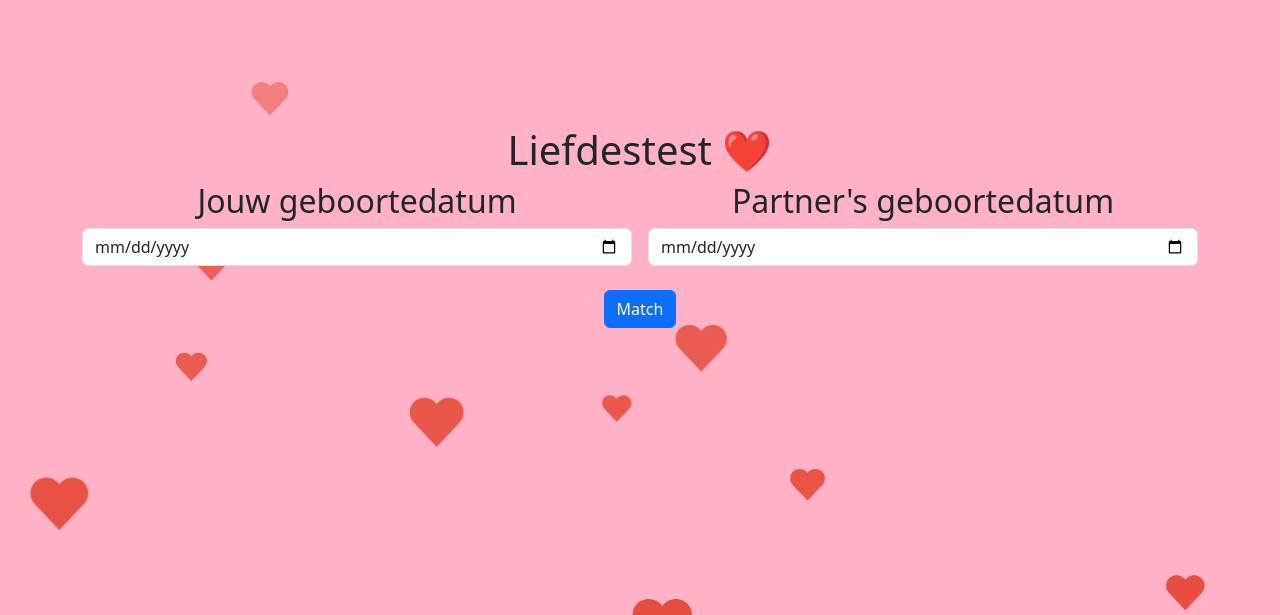
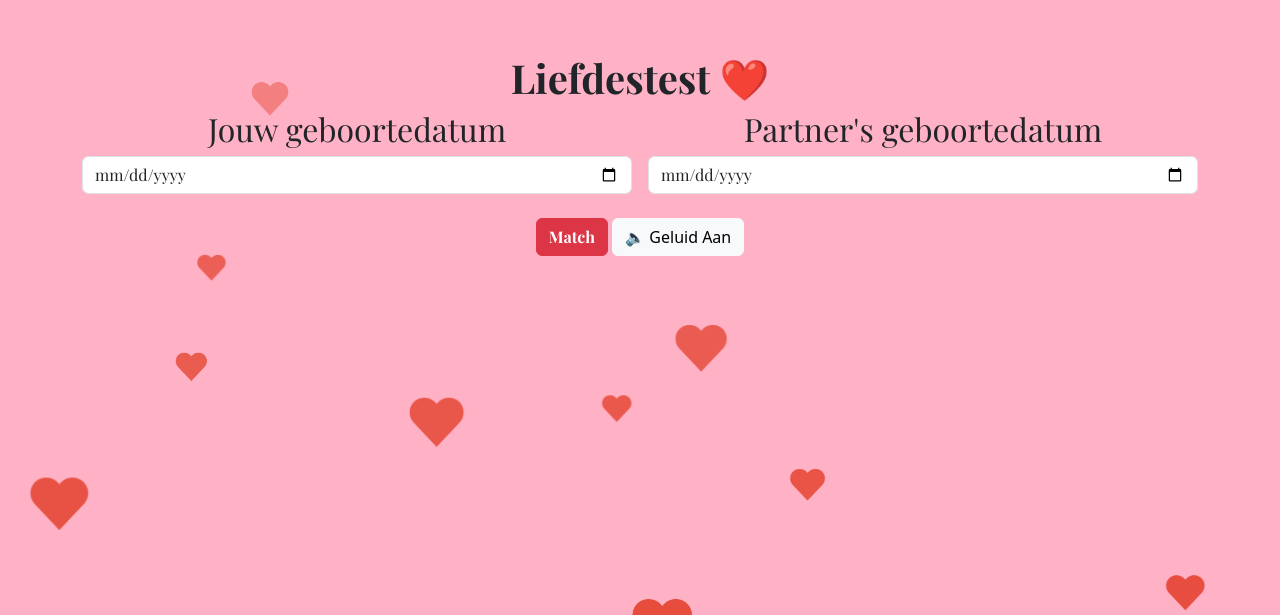
Before and after one commit to MohammadAli-K/Valentijn-Hackathon, a plain HTML site: page index.html in a window 1280 px wide. Shown: the part 185-800 px from the top of the page. Drawn offline with nearby package versions, Linux system fonts and the light colour scheme.

Commit message:
aub voor de liefde van de wereld en die van god blijf hier nu af met je handjes het werkt nu pas je wat aan overleg!!!!!!!!!!!!!!!!!!!!!!!!!

```diff
--- a/LoveTester.js
+++ b/LoveTester.js
@@ -30,19 +30,44 @@ document.addEventListener("DOMContentLoaded", function () {
         }, duration * 1000);
     }
 
-    test();
-
     // Genereer constant nieuwe bubbels
     setInterval(createBubble, 500);
 
     // GELUIDEN INSTELLEN
-    const clickSound = new Audio("sounds/click.mp3");
+    const clickSound = new Audio("sounds/click.mp3");  // Voeg clickSound toe
+    const resultSound = new Audio("sounds/result.mp3"); // Voeg resultSound toe
     const oofSound = new Audio("sounds/sad.mp3");
     const jippieSound = new Audio("sounds/jippie.mp3");
 
+    // Achtergrondmuziek instellen
+    const backgroundMusic = new Audio("sounds/background-music.mp3");
+    backgroundMusic.loop = true;
+    backgroundMusic.volume = 0.5;
 
+    const soundButton = document.getElementById("toggleSound");
 
-    //Functie voor random percentage
+    // Check of er een eerdere voorkeur is opgeslagen
+    if (localStorage.getItem("music") === "on") {
+        backgroundMusic.play();
+        soundButton.innerHTML = "🔊 Geluid Uit";
+    } else {
+        soundButton.innerHTML = "🔈 Geluid Aan";
+    }
+
+    // Knop klikken = muziek aan/uit en opslaan
+    soundButton.addEventListener("click", function () {
+        if (backgroundMusic.paused) {
+            backgroundMusic.play();
+            soundButton.innerHTML = "🔊 Geluid Uit";
+            localStorage.setItem("music", "on");
+        } else {
+            backgroundMusic.pause();
+            soundButton.innerHTML = "🔈 Geluid Aan";
+            localStorage.setItem("music", "off");
+        }
+    });
+
+    // Functie voor random percentage
     function getRandomLovePercentage() {
         return Math.floor(Math.random() * 101); // 0 t/m 100%
     }
@@ -56,13 +81,13 @@ document.addEventListener("DOMContentLoaded", function () {
         return "Jullie zijn beter als vrienden... 💔";
     }
 
-    //Functie om de test op te slaan
+    // Functie om de test op te slaan
     function saveLoveResult(birth1, birth2, percentage, message) {
         const resultData = { birth1, birth2, percentage, message };
         localStorage.setItem("loveResult", JSON.stringify(resultData));
     }
 
-    //Eventlistener voor de knop
+    // Eventlistener voor de knop
     const matchButton = document.getElementById("matchButton");
 
     if (matchButton) {
@@ -80,7 +105,7 @@ document.addEventListener("DOMContentLoaded", function () {
             const percentage = getRandomLovePercentage();
             const message = getLoveMessage(percentage);
 
-            clickSound.play();
+            clickSound.play();  // Klikgeluid afspelen
 
             document.getElementById("resultDiv").innerHTML = `
                 <h2>${birth1} ❤️ ${birth2}</h2>
@@ -88,12 +113,12 @@ document.addEventListener("DOMContentLoaded", function () {
                 <p>${message}</p>
             `;
 
-            setTimeout(() => resultSound.play(), 500);
+            setTimeout(() => resultSound.play(), 500);  // Geluid voor resultaat
 
             if (percentage < 40) {
-                oofSound.play();
+                oofSound.play();  // Foutgeluid
             } else {
-                jippieSound.play();
+                jippieSound.play();  // Succesgeluid
             }
 
             saveLoveResult(birth1, birth2, percentage, message);
@@ -102,18 +127,10 @@ document.addEventListener("DOMContentLoaded", function () {
         console.error("ERROR: matchButton niet gevonden!");
     }
 
-    //Verwijder oude resultaten bij het openen van de pagina
+    // Verwijder oude resultaten bij het openen van de pagina
     window.onload = function () {
         document.getElementById("resultDiv").innerHTML = "";
         document.getElementById("birth1").value = "";
         document.getElementById("birth2").value = "";
     };
 });
-
-    // Achtergrondmuziek
-    function test (){
-        const backgroundMusic = new Audio("sounds/background-music.mp3");
-        backgroundMusic.loop = true;
-        backgroundMusic.volume = 0.5;
-        backgroundMusic.play();
-    }
--- a/index.html
+++ b/index.html
@@ -6,6 +6,9 @@
     <meta name="viewport" content="width=device-width, initial-scale=1.0">
     <title>Liefdestest ❤️</title>
     <link href="https://cdn.jsdelivr.net/npm/bootstrap@5.3.3/dist/css/bootstrap.min.css" rel="stylesheet">
+    <link rel="preconnect" href="https://fonts.googleapis.com">
+    <link rel="preconnect" href="https://fonts.gstatic.com" crossorigin>
+    <link href="https://fonts.googleapis.com/css2?family=Playfair+Display:wght@400;700;900&display=swap" rel="stylesheet">
     <link rel="stylesheet" href="style.css">
 </head>
 
@@ -25,26 +28,32 @@
         <div class="bubble"></div>
     </div>
 
-    <!-- Hoofdcontent -->
-    <div class="container mt-5 text-center">
-        <h1>Liefdestest ❤️</h1>
+    <div class="container mt-1 text-center">
+        <h1 class="playfair-display-bold">Liefdestest ❤️</h1>
 
         <div class="row g-3">
             <div class="col-sm-6">
-                <h2>Jouw geboortedatum</h2>
-                <input type="date" id="birth1" class="form-control">
+                <h2 class="playfair-display">Jouw geboortedatum</h2>
+                <input type="date" id="birth1" class="form-control playfair-display">
             </div>
+
             <div class="col-sm-6">
-                <h2>Partner's geboortedatum</h2>
-                <input type="date" id="birth2" class="form-control">
+                <h2 class="playfair-display">Partner's geboortedatum</h2>
+                <input type="date" id="birth2" class="form-control playfair-display">
             </div>
         </div>
 
         <br>
-        <button id="matchButton" class="btn btn-primary">Match</button>
+
+        <!-- knop -->
+        <button id="matchButton" class="btn btn-danger playfair-display-bold">Match</button>
+        <button id="toggleSound" class="btn btn-light">🔊 Geluid Aan</button>
+
 
         <br><br>
-        <div id="resultDiv"></div>
+
+        <!-- Resultaatweergave -->
+        <div id="resultDiv" class="playfair-display"></div>
     </div>
 
     <script src="LoveTester.js"></script>
--- a/style.css
+++ b/style.css
@@ -7,6 +7,11 @@ body {
   background: #FFB2C5;
   overflow: hidden;
 }
+
+h1 {
+  margin-top: -100px; /* Pas de waarde aan om het hoger te zetten */
+}
+
 
 .container {
   position: relative;
@@ -34,6 +39,33 @@ body {
   animation: rise linear infinite;
 }
 
+/* Algemene stijl voor Playfair Display */
+.playfair-display {
+  font-family: "Playfair Display", serif;
+  font-optical-sizing: auto;
+  font-weight: 400;
+  font-style: normal;
+}
+
+/* Vetgedrukte versie */
+.playfair-display-bold {
+  font-family: "Playfair Display", serif;
+  font-weight: 700;
+}
+
+/* Extra dikke versie */
+.playfair-display-extra-bold {
+  font-family: "Playfair Display", serif;
+  font-weight: 900;
+}
+
+/* Stijl specifiek voor titels */
+h1, h2 {
+  font-family: "Playfair Display", serif;
+  font-weight: 700;
+}
+
+
 /* Verbeterde snelheid en startpositie */
 @keyframes rise {
   0% {
```
